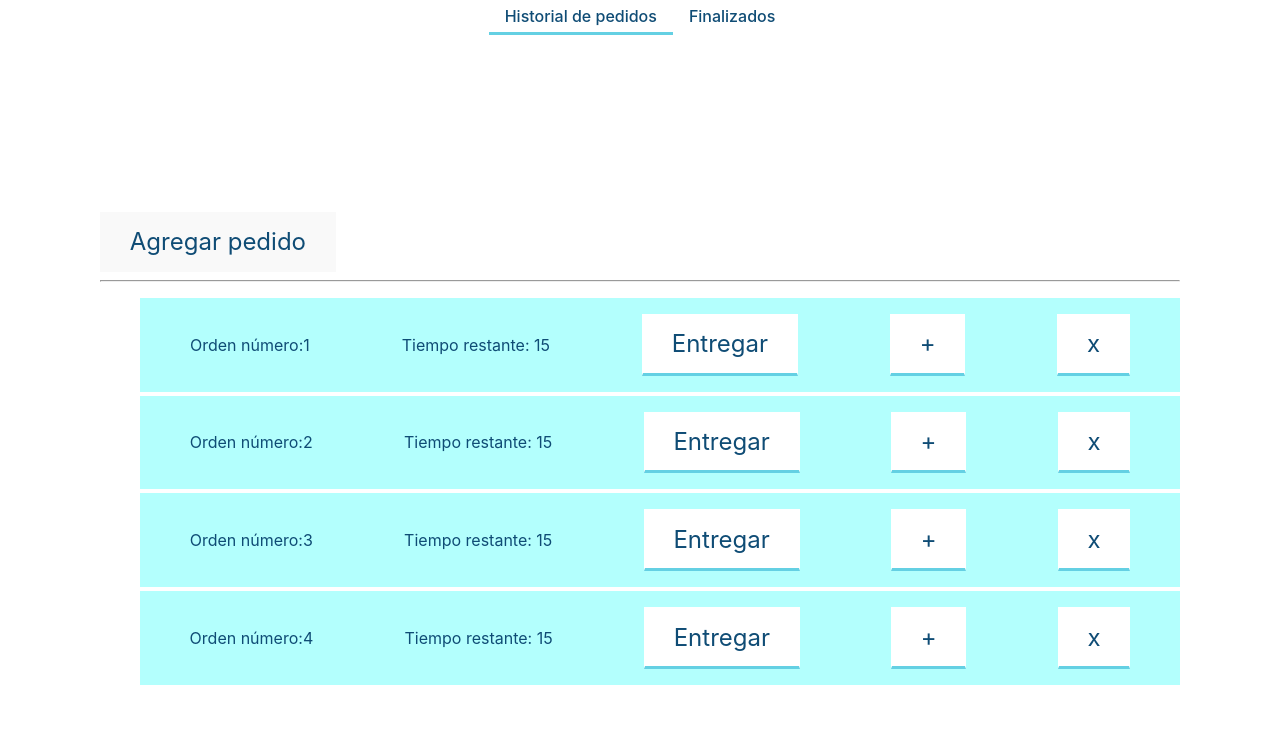
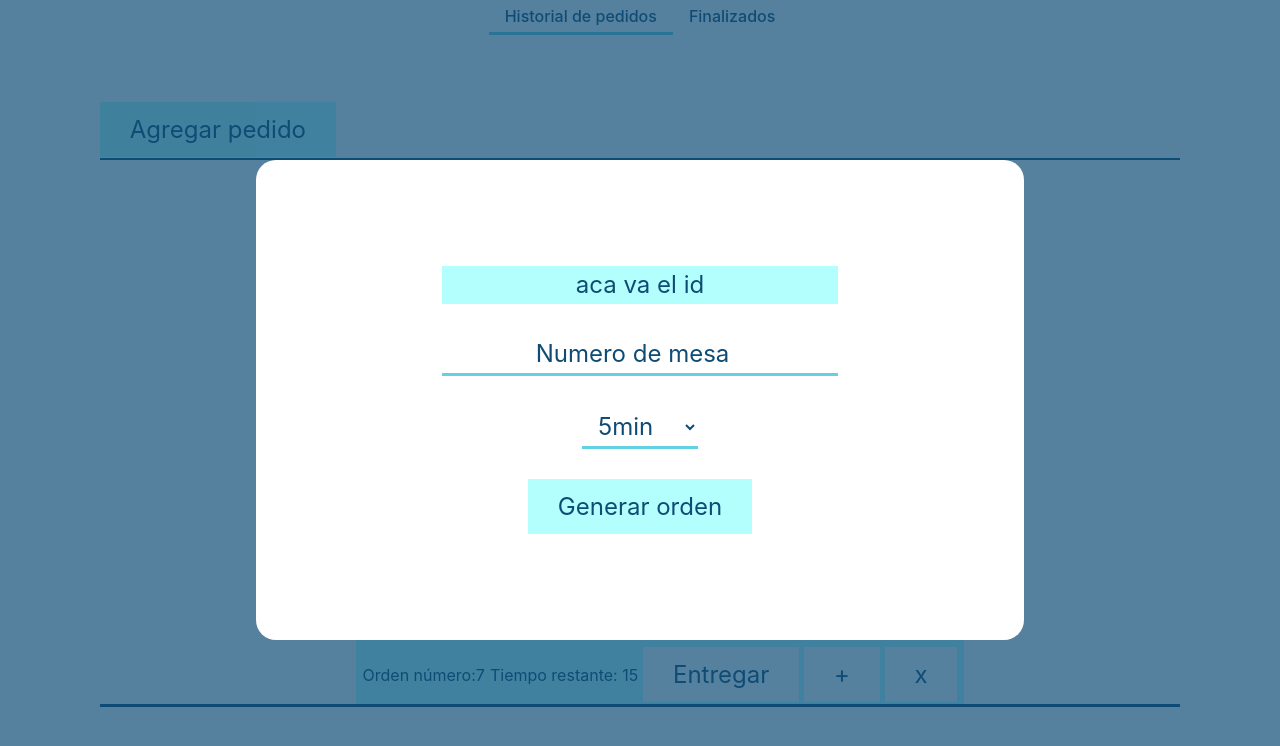
Before and after one commit to EmanuelPalacio/C7-05-node-react, a React (Vite) app in the folder frontend/: page /dashboard in a window 1280 px wide. Shown: the top 746 px of the page. Built offline with nearby package versions, Linux system fonts and the light colour scheme.

Commit message:
maquetando historial de pedidos y generar orden

```diff
--- a/frontend/src/App.tsx
+++ b/frontend/src/App.tsx
@@ -11,6 +11,7 @@ function App() {
         <Routes>
           <Route path='/' element={<Login />} />
           <Route path='/dashboard' element={<Dashboard />} />
+          <Route path='/client' element={<Dashboard />} />
         </Routes>
       </BrowserRouter>
     </div>
--- a/frontend/src/pages/dashboard/Dashboard.tsx
+++ b/frontend/src/pages/dashboard/Dashboard.tsx
@@ -1,4 +1,5 @@
 import React, { useState } from 'react';
+import DashboardOrder from './DashboardOrder';
 import styles from './styles/dashboard.module.css';
 
 const Dashboard: React.FC = () => {
@@ -7,7 +8,10 @@ const Dashboard: React.FC = () => {
     {orderId:1,tiempo:15},
     {orderId:2,tiempo:15},
     {orderId:3,tiempo:15},
-    {orderId:4,tiempo:15},
+    {orderId:5,tiempo:15},
+    {orderId:6,tiempo:15},
+    {orderId:7,tiempo:15},
+    {orderId:8,tiempo:15},
   ])
 
   const addOrder = () => {
@@ -16,15 +20,17 @@ const Dashboard: React.FC = () => {
   }
 
   return (
+    <>
     <div className={styles.dashboardContainer}>
       <div className={styles.dashboardHeader}>
         <a className={`${styles.dashboardLink} ${styles.dashboardLinkActive}`}>Historial de pedidos</a>
         <a className={`${styles.dashboardLink}`}>Finalizados</a>
       </div>
+      <div className={`${styles.dashboardFilter}`}>
+        <button onClick={addOrder} type='button' >Agregar pedido</button>
+      </div>
       <div className={styles.dashboardBody}>
-        <button onClick={addOrder} type='button' >Agregar pedido</button>
-        <hr />
-        <div className={styles.pedidosContainer}>
+        <div className={styles.orderContainer}>
           <ul>
             {
               orders.map( (order) =>
@@ -40,6 +46,9 @@ const Dashboard: React.FC = () => {
         </div>
       </div>
     </div>
+
+    <DashboardOrder/>
+    </>
   );
 };
 
--- a/frontend/src/pages/dashboard/DashboardOrder.tsx
+++ b/frontend/src/pages/dashboard/DashboardOrder.tsx
@@ -1,9 +1,12 @@
+import styles from './styles/modals.module.css'
+
 const DashboardOrder: React.FC = () =>{
 
     return(
-        <div>
-            <p>aca va el id</p>
-            <form>
+        <div className={`${styles.window}`}>
+            <div className={`${styles.modal}`}>
+                <form className={`${styles.modalForm}`}>
+                    <input type="text" readOnly value="aca va el id"/>
                     <input type="number" name="Mesa" placeholder="Numero de mesa"/>
                     <select title="timeSelect" name="time">
                         <option>5min</option>
@@ -18,6 +21,7 @@ const DashboardOrder: React.FC = () =>{
                     <button type="button">Generar orden</button>
                 </form>
             </div>
+        </div>
     )
 }
 
--- a/frontend/src/pages/dashboard/styles/dashboard.module.css
+++ b/frontend/src/pages/dashboard/styles/dashboard.module.css
@@ -3,35 +3,63 @@
   margin: 0 100px;
   display: grid;
   align-content: center;
-  gap: 1rem;
-  grid-template-rows: 1fr 3fr;
+  grid-template-rows: 100px 60px 1fr;
+}
+.dashboardHeader{
+  display: flex;
+  justify-content: center;
+  align-items: flex-start;
+}
+.dashboardLink{
+  display: flex;
+  padding: 0.25rem 1rem;
+}
+.dashboardFilter{
+  display: flex;
+  align-items: center;
+  border-bottom: 2px solid var(--secondary);
+}
+.dashboardBody{
+
+  position: relative;
+  height: 85%;
+  overflow-y: scroll;
+  border-bottom: 3px solid var(--secondary);
+}
+.dashboardBody::-webkit-scrollbar {
+  width: 12px;               /* width of the entire scrollbar */
+}
+
+.dashboardBody::-webkit-scrollbar-track {
+  background: white;        /* color of the tracking area */
+}
+
+.dashboardBody::-webkit-scrollbar-thumb {
+  background-color: var(--primary);    /* color of the scroll thumb */
+  border-radius: 20px;       /* roundness of the scroll thumb */
+  border: 3px solid white;  /* creates padding around scroll thumb */
+}
+
+.orderContainer{
+  position: absolute;
+  margin: 0 20%;
+  width: 60%;
 }
 
 .order{
+  display: flex;
   justify-content: space-around;
   align-items: center;
   background-color: var(--primary);
   padding: 1rem 0.25rem ;
   margin: 0.25rem 0;
-  display: flex;
 
 }
 
 .orderButton{
-  background-color: var(--highlight) !important;
-  border-bottom: 3px solid var(--borderBottom);
+  background-color: var(--highlight);
 }
 
-.dashboardHeader{
-  display: flex;
-  justify-content: center;
-  align-items: flex-start;
-}
-
-.dashboardLink{
-  display: flex;
-  padding: 0.25rem 1rem;
-}
 
 .dashboardLinkActive{
   border-bottom: 3px solid var(--borderBottom);
--- /dev/null
+++ b/frontend/src/pages/dashboard/styles/modals.module.css
@@ -0,0 +1,43 @@
+.window{
+    position: absolute;
+    top: 0;
+    display: flex;
+    justify-content: center;
+    align-items: center;
+    width: 100%;
+    height: 100vh;
+    background-color: var(--modalTransparency);
+}
+.modal{
+    height: 60%;
+    width: 60%;
+    background-color: var(--highlight);
+    border-radius: 20px;
+}
+.modalForm{
+    display: flex;
+    flex-direction: column;
+    justify-content: center;
+    align-items: center;
+    gap: 30px;
+    height: 100%;
+}
+.modalForm > input {
+    text-align: center;
+}
+.modalForm > input:nth-child(1){
+    background-color: var(--primary);
+    border: none;
+}
+.modalForm > select {
+    color: var(--secondary);
+    border: none;
+    outline: none;
+    border-bottom: 3px solid var(--borderBottom);
+    padding: 0.2em 0.5em;
+    font-size: 1.5rem;
+    font-weight: 400;
+    line-height: 1.8125rem;
+    font-family: inherit;
+    background-color: var(--highlight);
+}
--- a/frontend/src/styles/index.css
+++ b/frontend/src/styles/index.css
@@ -42,12 +42,12 @@ h1 {
 button {
   border: 1px solid transparent;
   color: var(--secondary);
-  padding: 0.6em 1.2em;
+  padding: 0.5em 1.2em;
   font-size: 1.5rem;
   font-family: inherit;
   background-color: var(--primary);  ;
   cursor: pointer;
-  transition: border-color 0.25s;
+
 }
 button:hover {
   border-color: #B3FFFD;
@@ -63,7 +63,7 @@ input {
   font-weight: 400;
   line-height: 1.8125rem;
   font-family: inherit;
-  background-color: #ffffff;
+  background-color: var(--highlight);
 }
 
 input::placeholder{
@@ -75,7 +75,7 @@ li{
 }
 
 
-@media (prefers-color-scheme: light) {
+/* @media (prefers-color-scheme: light) {
   :root {
     color: #213547;
     background-color: #ffffff;
@@ -86,4 +86,4 @@ li{
   button {
     background-color: #f9f9f9;
   }
-}
+} */
--- a/frontend/src/styles/vars.css
+++ b/frontend/src/styles/vars.css
@@ -1,6 +1,7 @@
 :root {
-  --primary: #B3FFFD;
-  --secondary: #0F4C75;
-  --highlight: #FFF;
-  --borderBottom: #64D0E3;
+  --primary: rgb(179, 255, 253);
+  --secondary: rgb(15, 76, 117);
+  --modalTransparency: rgba(15, 76, 117, 0.7);
+  --highlight: rgb(255, 255, 255);
+  --borderBottom: rgb(100, 208, 227);
 }
```
Lines whose indentation alone changed are shown as unchanged.
